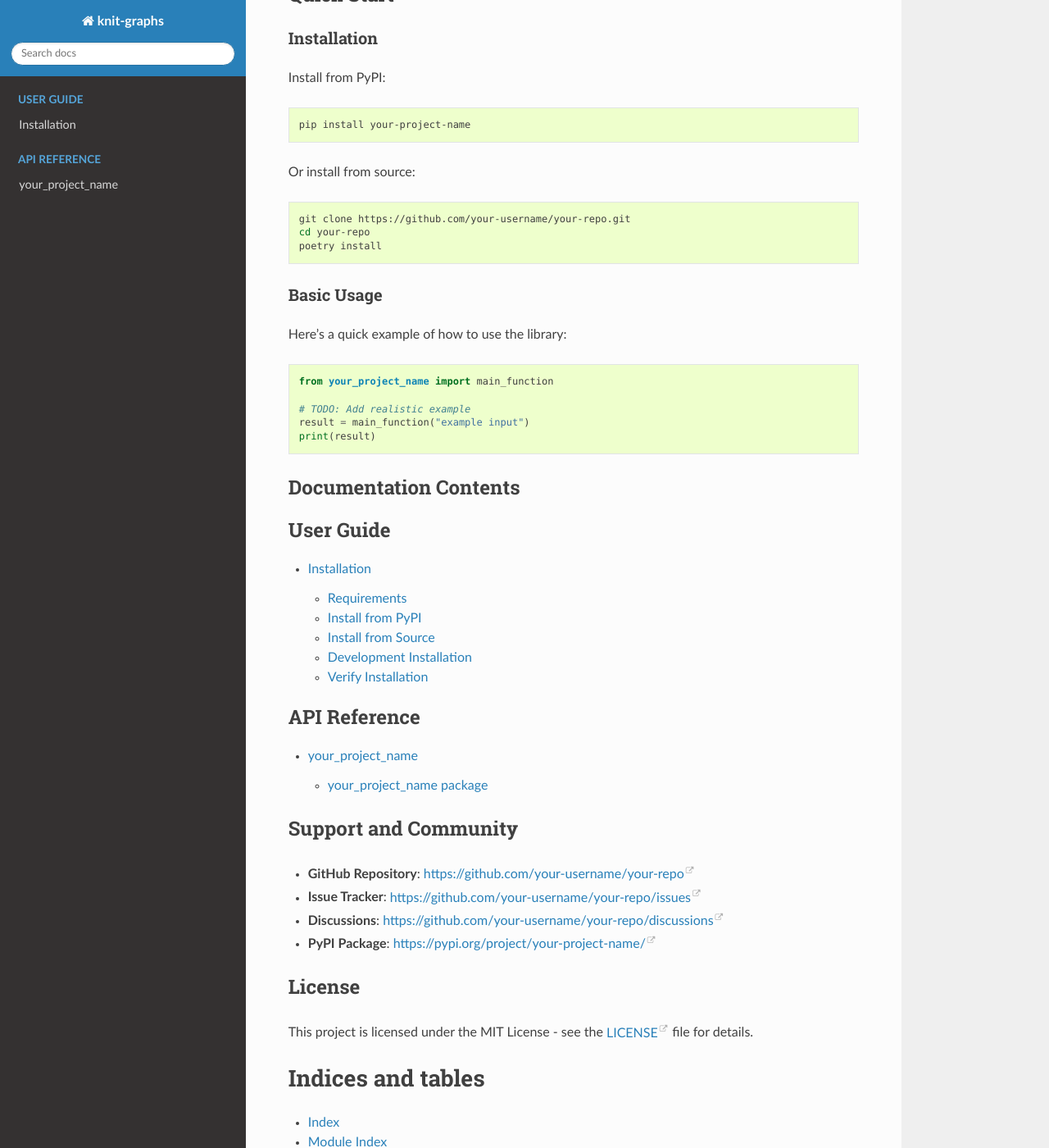
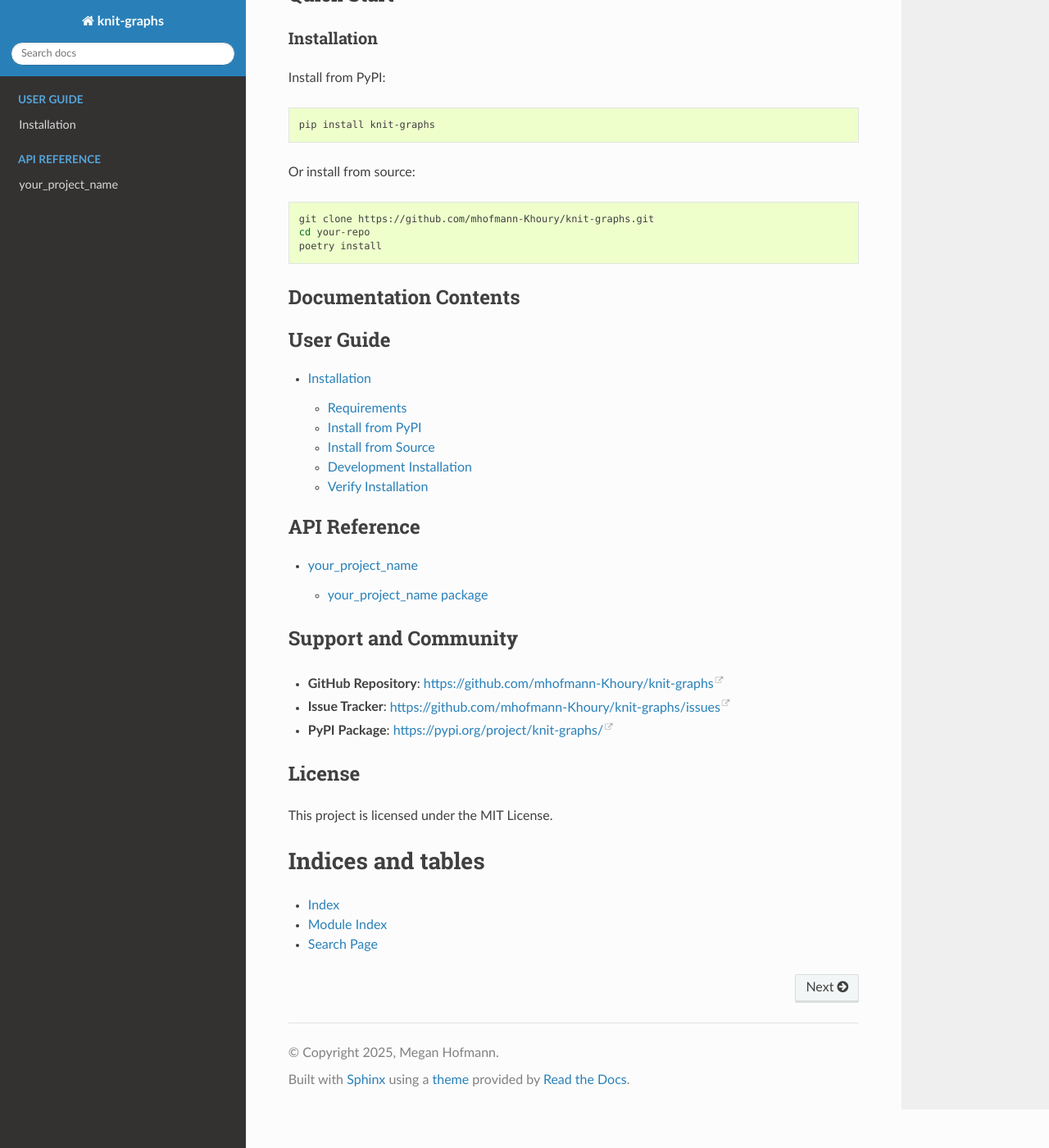
Before and after one commit to mhofmann-Khoury/knit_graph, a Sphinx documentation site: the page built from docs/source/index.rst, in a window 1280 px wide and 1400 px high, scrolled down 299 px. Shown: the whole window at 82% size. Built offline with Sphinx 7.4.7 and the Read the Docs theme 3.1.0, drawn with Linux system fonts in a browser that asks for light colours; some of the changed text lies outside the part shown.

Commit message:
Handled todos for project name consistency across documentation.

```diff
--- a/docs/source/conf.py
+++ b/docs/source/conf.py
@@ -1,10 +1,12 @@
-# Configuration file for the Sphinx documentation builder.
-# =============================================================================
-# SPHINX DOCUMENTATION CONFIGURATION
-# =============================================================================
-# This file configures how Sphinx generates documentation from your Python code.
-# For the full list of built-in configuration values, see:
-# https://www.sphinx-doc.org/en/master/usage/configuration.html
+"""
+    Configuration file for the Sphinx documentation builder.
+    =============================================================================
+    SPHINX DOCUMENTATION CONFIGURATION
+    =============================================================================
+    This file configures how Sphinx generates documentation from your Python code.
+    For the full list of built-in configuration values, see:
+    https://www.sphinx-doc.org/en/master/usage/configuration.html
+"""
 
 import os
 import sys
--- a/docs/source/index.rst
+++ b/docs/source/index.rst
@@ -1,22 +1,18 @@
 knit-graphs
 ===========
 
-.. TODO: Add a brief description of your project
+A graph representation of knitted structures where each loop is a node and edges represent yarn and stitch relationships.
 
-Welcome to Your Project Name's documentation! This project does amazing things and makes your life easier.
-
-.. TODO: Add badges for build status, coverage, PyPI, etc.
-
-.. image:: https://img.shields.io/github/workflow/status/your-username/your-repo/CI
-   :target: https://github.com/your-username/your-repo/actions
+.. image:: https://img.shields.io/github/workflow/status/mhofmann-Khoury/knit-graphs/CI
+   :target: https://github.com/mhofmann-Khoury/knit-graphs/actions
    :alt: Build Status
 
-.. image:: https://img.shields.io/pypi/v/your-project-name
-   :target: https://pypi.org/project/your-project-name/
+.. image:: https://img.shields.io/pypi/v/knit-graphs
+   :target: https://pypi.org/project/knit-graphs/
    :alt: PyPI Version
 
-.. image:: https://img.shields.io/pypi/pyversions/your-project-name
-   :target: https://pypi.org/project/your-project-name/
+.. image:: https://img.shields.io/pypi/pyversions/knit-graphs
+   :target: https://pypi.org/project/knit-graphs/
    :alt: Python Versions
 
 Quick Start
@@ -25,36 +21,19 @@ Quick Start
 Installation
 ~~~~~~~~~~~~
 
-.. TODO: Update installation instructions
-
 Install from PyPI:
 
 .. code-block:: bash
 
-   pip install your-project-name
+   pip install knit-graphs
 
 Or install from source:
 
 .. code-block:: bash
 
-   git clone https://github.com/your-username/your-repo.git
+   git clone https://github.com/mhofmann-Khoury/knit-graphs.git
    cd your-repo
    poetry install
-
-Basic Usage
-~~~~~~~~~~~
-
-.. TODO: Add a simple usage example
-
-Here's a quick example of how to use the library:
-
-.. code-block:: python
-
-   from your_project_name import main_function
-
-   # TODO: Add realistic example
-   result = main_function("example input")
-   print(result)
 
 Documentation Contents
 ----------------------
@@ -65,7 +44,6 @@ Documentation Contents
 
    installation
 
-.. TODO: Add Additional Pages for Usage and Examples as appropriate
 
 .. toctree::
    :maxdepth: 2
@@ -76,19 +54,14 @@ Documentation Contents
 Support and Community
 ---------------------
 
-.. TODO: Update links and contact information
-
-* **GitHub Repository**: https://github.com/your-username/your-repo
-* **Issue Tracker**: https://github.com/your-username/your-repo/issues
-* **Discussions**: https://github.com/your-username/your-repo/discussions
-* **PyPI Package**: https://pypi.org/project/your-project-name/
+* **GitHub Repository**: https://github.com/mhofmann-Khoury/knit-graphs
+* **Issue Tracker**: https://github.com/mhofmann-Khoury/knit-graphs/issues
+* **PyPI Package**: https://pypi.org/project/knit-graphs/
 
 License
 -------
 
-.. TODO: Update license information
-
-This project is licensed under the MIT License - see the `LICENSE <https://github.com/your-username/your-repo/blob/main/LICENSE>`_ file for details.
+This project is licensed under the MIT License.
 
 Indices and tables
 ==================
```
Also changed, not shown: docs/source/installation.rst (+9 -11 lines).
